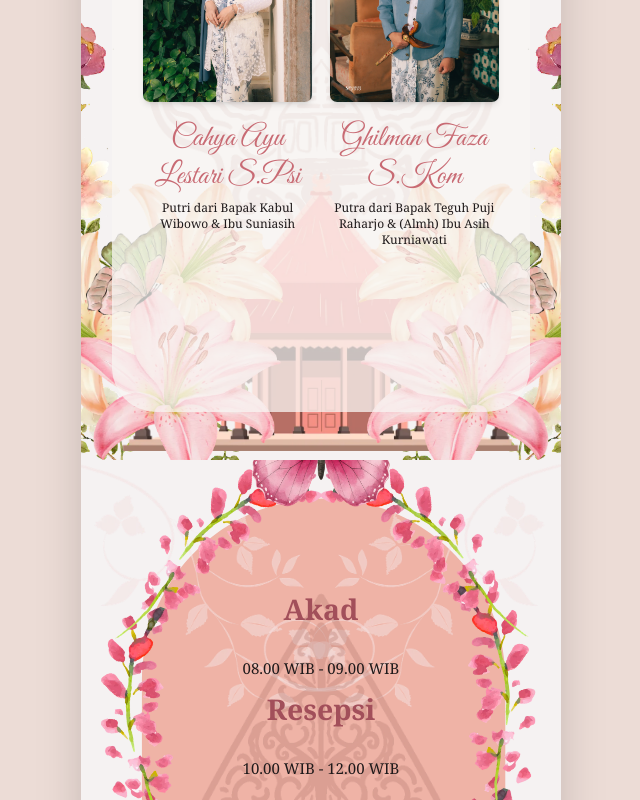
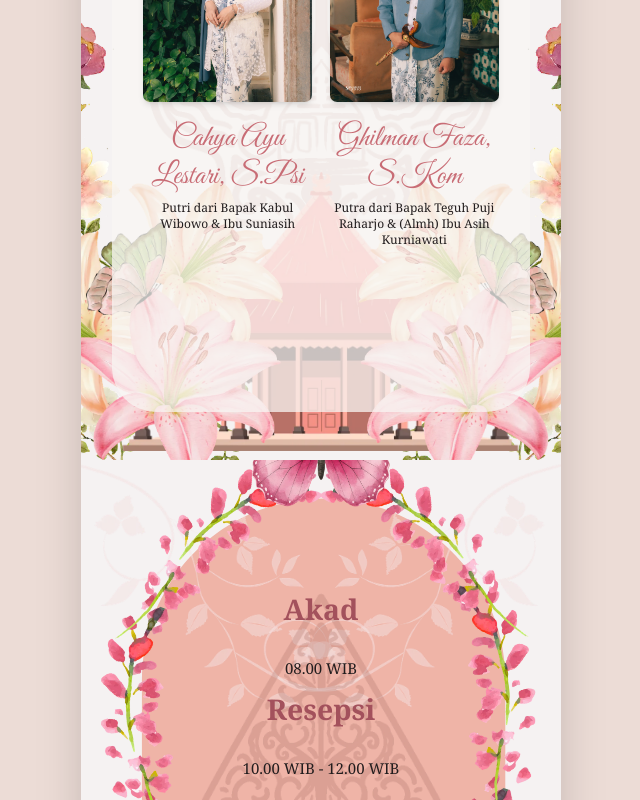
Before and after one commit to gffaza/Webnikah, a Next.js app: page / in a window 1280 px wide. Shown: the part 2100-2900 px from the top of the page, without its empty margins (319-959 px from the left). Built offline with nearby package versions, Linux system fonts and the light colour scheme.

Commit message:
fix: update wedding details and layout adjustments

```diff
--- a/app/layout.tsx
+++ b/app/layout.tsx
@@ -63,8 +63,8 @@ export default function RootLayout({ children }: LayoutProps<"/">) {
     <html
       lang="id"
       className={`${notoSerif.variable} ${greatVibes.variable} h-full antialiased`}
-      // Browser extensions often inject attributes onto <html> before hydrate.
-      // suppressHydrationWarning
+      // Browser extensions inject attributes onto <html> before hydrate.
+      suppressHydrationWarning
     >
       <body className="min-h-full">{children}</body>
     </html>
--- a/components/sections/closing.tsx
+++ b/components/sections/closing.tsx
@@ -23,6 +23,7 @@ export function Closing() {
       <p className="reveal mt-87 font-script text-[calc(var(--spacing)*120)] leading-tight text-rose">
         {wedding.bride.nickname} &amp; {wedding.groom.nickname}
       </p>
+      <Image src="/images/Noheels.png" alt="Noheels" width={100} height={100} />
     </Section>
   );
 }
--- a/content/wedding.ts
+++ b/content/wedding.ts
@@ -79,13 +79,13 @@ export type Wedding = {
 export const wedding: Wedding = {
   bride: {
     nickname: "Ayu",
-    fullName: "Cahya Ayu Lestari S.Psi",
+    fullName: "Cahya Ayu Lestari, S.Psi",
     parents: "Putri dari Bapak Kabul Wibowo & Ibu Suniasih",
     photo: "/galery/bride.webp",
   },
   groom: {
     nickname: "Faza",
-    fullName: "Ghilman Faza S.Kom",
+    fullName: "Ghilman Faza, S.Kom",
     parents: "Putra dari Bapak Teguh Puji Raharjo & (Almh) Ibu Asih Kurniawati",
     photo: "/galery/groom.webp",
   },
@@ -108,7 +108,7 @@ export const wedding: Wedding = {
   invitationText:
     "Assalamualaikum Wr.Wb. Dengan memohon Rahmat & Ridho Allah SWT, kami bermaksud mengundang Bapak / Ibu / Saudara/i untuk menghadiri acara pernikahan putra-putri kami",
   events: [
-    { name: "Akad", time: "08.00 WIB - 09.00 WIB" },
+    { name: "Akad", time: "08.00 WIB" },
     { name: "Resepsi", time: "10.00 WIB - 12.00 WIB" },
   ],
   venue: {
```
Also changed, not shown: public/images/Noheels.png (added).
